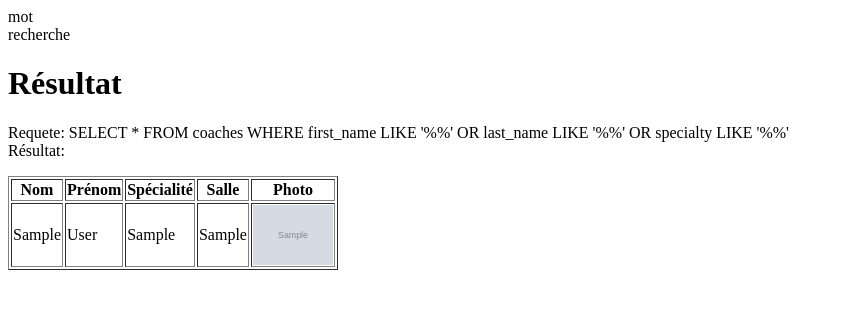
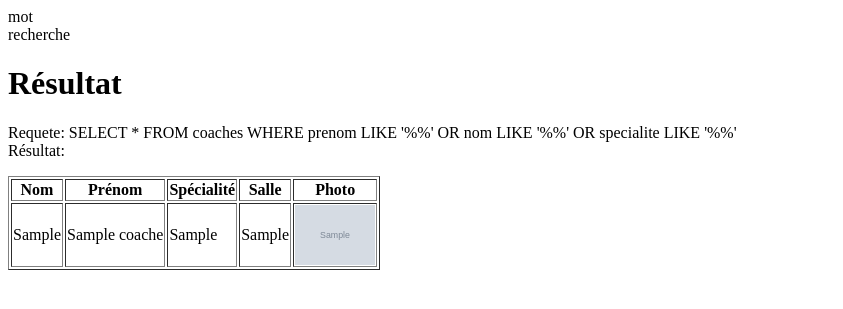
Before and after one commit to brooknj/projet-sportify, a PHP site: page /recherche.php in a window 1280 px wide. Shown: the top 309 px of the page, without its empty margins (0-843 px from the left). Run offline with PHP 8.4, Linux system fonts and the light colour scheme; tables that the repository leaves empty or names only in its code hold one stand-in row (values such as "Sample post"); grey boxes marked "Sample" are stand-in pictures.

Commit message:
modification des variables par rapport à la nouvelle base de donnee

```diff
--- a/affichagecoach.php
+++ b/affichagecoach.php
@@ -2,7 +2,7 @@
 
 // Créer la connexion
 
-$database = "coachTest";
+$database = "sportify";
 //identifier votre serveur, login et mot de passe
 $db_handle = mysqli_connect('localhost', 'root', '');
 $db_found = mysqli_select_db($db_handle, $database);
@@ -11,7 +11,7 @@ $db_found = mysqli_select_db($db_handle, $database);
 
 
 // Récupérer la liste des coaches
-$sql = "SELECT id, first_name, last_name FROM coaches";
+$sql = "SELECT idcoach, prenom, nom FROM sportify";
 $result = mysqli_query($db_handle, $sql);
  if ($db_found) {
     $erreur = false;
@@ -85,7 +85,7 @@ else{
                 if ($result->num_rows > 0) {
                     // Afficher les noms des coaches
                     while($row = $result->fetch_assoc()) {
-                        echo '<li onclick="loadDetails(' . $row["id"] . ')">' . $row["first_name"] . ' ' . $row["last_name"] . '</li>';
+                        echo '<li onclick="loadDetails(' . $row["idcoach"] . ')">' . $row["prenom"] . ' ' . $row["nom"] . '</li>';
                     }
                 } else {
                     echo "0 results";
--- a/recherche.php
+++ b/recherche.php
@@ -1,6 +1,6 @@
 <?php
     // Database connection
-    $database = "coachTest";
+    $database = "sportify";
     $db_handle = mysqli_connect('localhost', 'root', '');
     $db_found = mysqli_select_db($db_handle, $database);
     $choice = isset($_POST["button1"]) ? $_POST["button1"] : "";
@@ -15,12 +15,12 @@
 
         switch ($choice) {
             case "":
-                $sql = "SELECT * FROM coaches WHERE first_name LIKE '%" . $recherche . "%' OR last_name LIKE '%" . $recherche . "%' OR specialty LIKE '%" . $recherche . "%'";
+                $sql = "SELECT * FROM coaches WHERE prenom LIKE '%" . $recherche . "%' OR nom LIKE '%" . $recherche . "%' OR specialite LIKE '%" . $recherche . "%'";
 
                 break;
 
             default:
-                $sql = "SELECT * FROM coaches WHERE first_name = 'Alice'";
+                $sql = "SELECT * FROM coaches WHERE prenom = 'Alice'";
                 break;
         }
 
@@ -42,10 +42,10 @@
             // Afficher le résultat
             while ($data = mysqli_fetch_assoc($result)) {
                 echo "<tr>";
-                echo "<td>" . $data['first_name'] . "</td>";
-                echo "<td>" . $data['last_name'] . "</td>";
-                echo "<td>" . $data['specialty'] . "</td>";
-                echo "<td>" . $data['room'] . "</td>";
+                echo "<td>" . $data['prenom'] . "</td>";
+                echo "<td>" . $data['nom'] . "</td>";
+                echo "<td>" . $data['specialite'] . "</td>";
+                echo "<td>" . $data['num_salle'] . "</td>";
                 $image = $data['photo'];
                 echo "<td><img src='$image' height='60' width='80'></td>";
                 echo "</tr>";
```
Also changed, not shown: details.php (+10 -10 lines).
